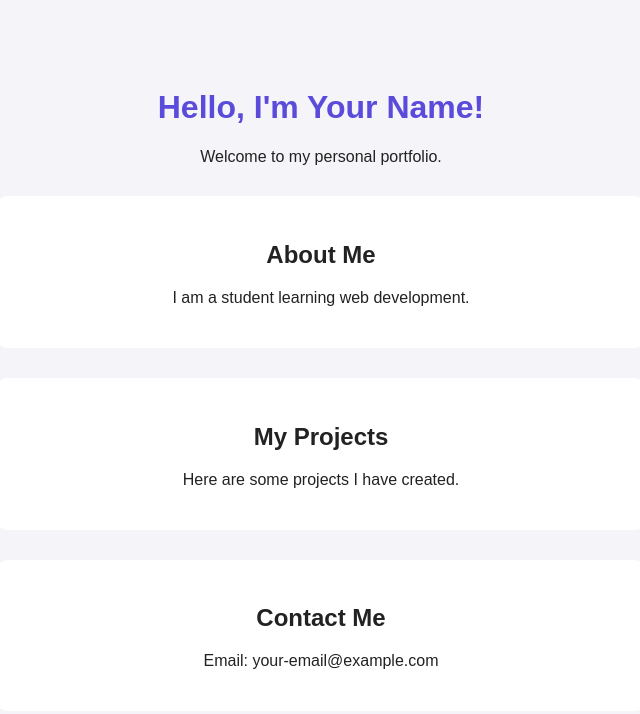
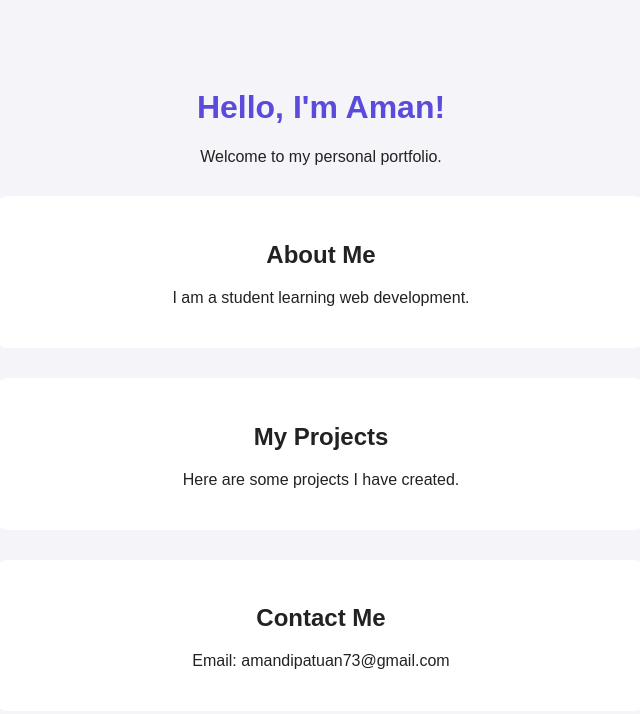
Before and after one commit to amandipatuan-collab/bsl-myportfolio, a plain HTML site: page index.html in a window 1280 px wide. Shown: the whole page, without its empty margins (319-959 px from the left). Drawn offline with Linux system fonts and the light colour scheme.

Commit message:
Update index.html

```diff
--- a/index.html
+++ b/index.html
@@ -28,7 +28,7 @@
   </style>
 </head>
 <body>
-  <h1>Hello, I'm Your Name!</h1>
+  <h1>Hello, I'm Aman!</h1>
   <p>Welcome to my personal portfolio.</p>
 
   <section>
@@ -43,7 +43,7 @@
 
   <section>
     <h2>Contact Me</h2>
-    <p>Email: your-email@example.com</p>
+    <p>Email: amandipatuan73@gmail.com</p>
   </section>
 </body>
 </html>
```
